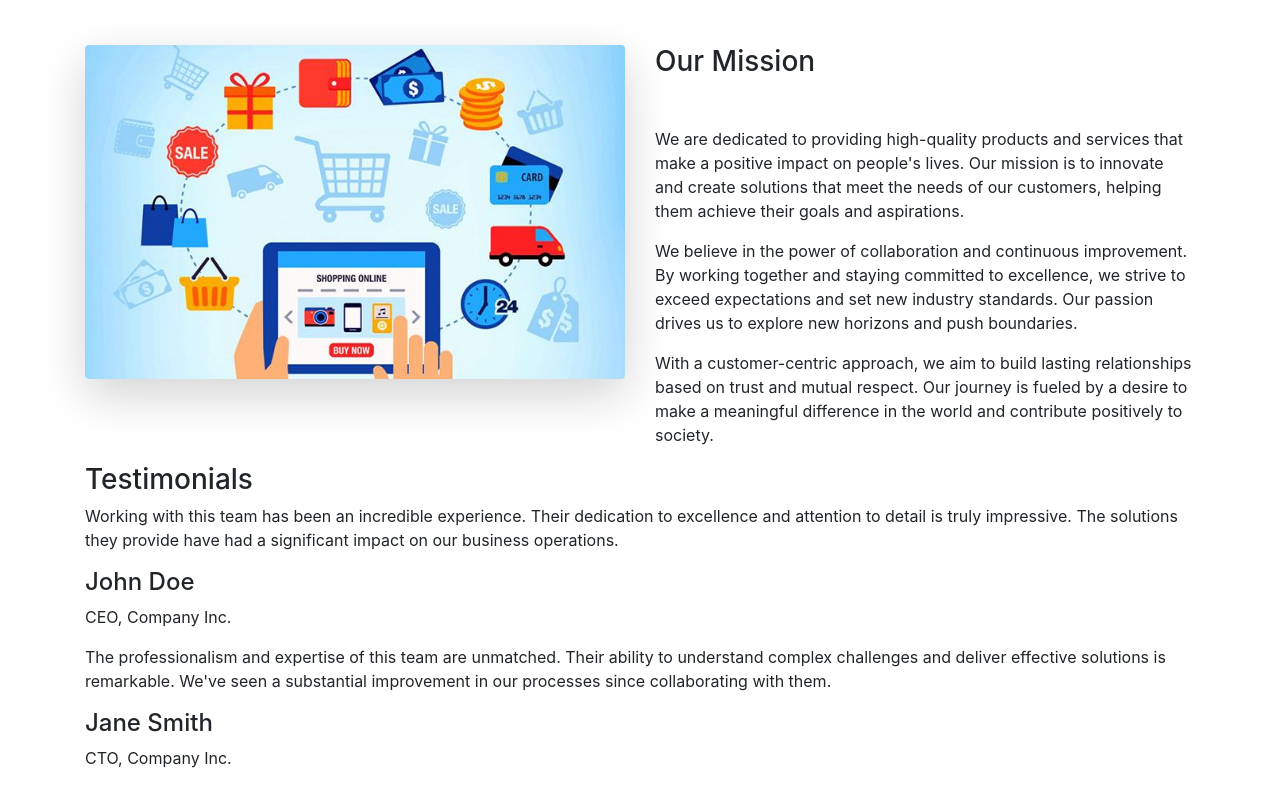
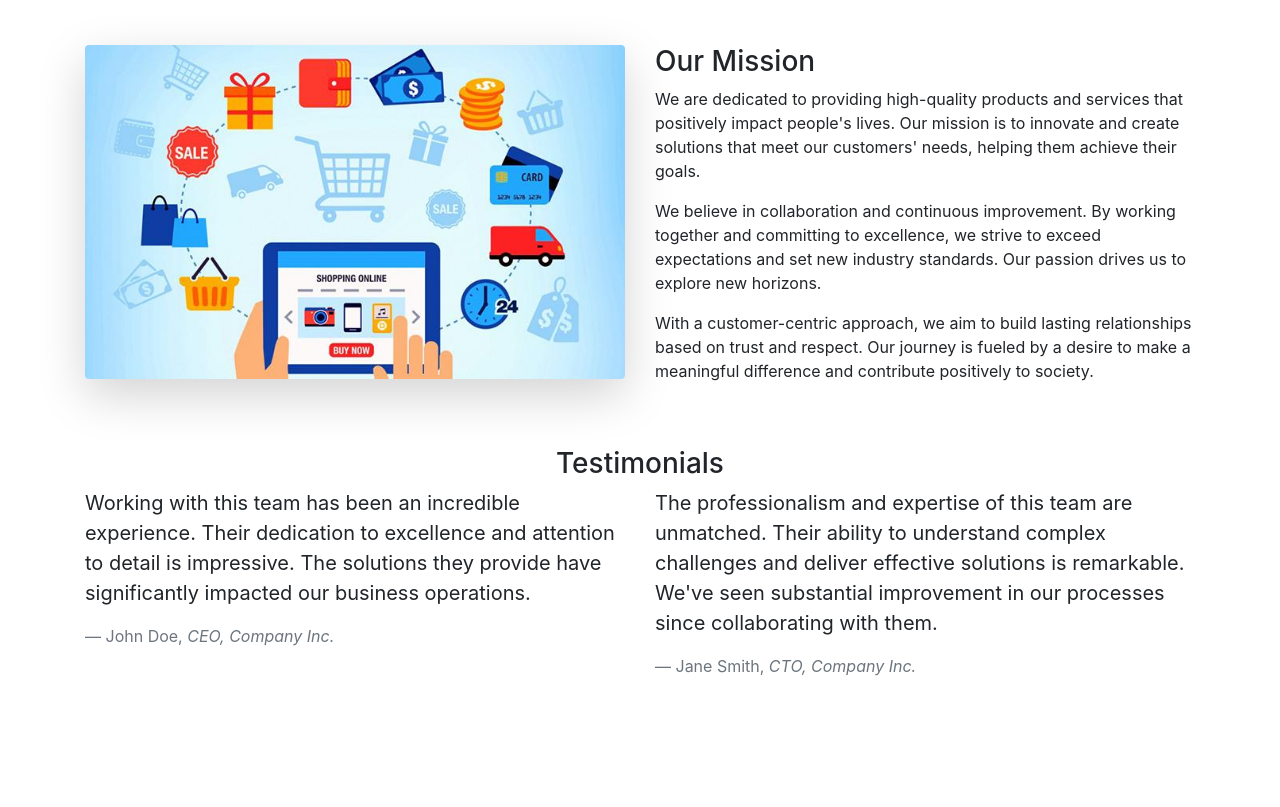
Before and after one commit to varsha-211202/E-commerce-website, a plain HTML site: page e commerce/about.html in a window 1280 px wide. Shown: the part 147-954 px from the top of the page. Drawn offline with nearby package versions, Linux system fonts and the light colour scheme.

Commit message:
Update about.html

```diff
--- a/e commerce/about.html
+++ b/e commerce/about.html
@@ -7,93 +7,62 @@
     <title>About Us Page</title>
     <link rel="stylesheet" href="https://cdnjs.cloudflare.com/ajax/libs/font-awesome/5.10.0/css/all.min.css">
     <link rel="stylesheet" href="https://maxcdn.bootstrapcdn.com/bootstrap/4.5.0/css/bootstrap.min.css">
-
 </head>
 
 <body>
-    <!-- ==============about starts here============== -->
+    <!-- About Us Section -->
     <section class="about py-5 my-5" id="about">
         <div class="container">
-            <div class="section_title text-center mb-5">
-                <h1 class="text-capitalize">About Us</h1>
+            <div class="text-center mb-5">
+                <h1>About Us</h1>
             </div>
             <div class="row">
                 <div class="col-md-6">
-                    <div class="row">
-                        <div class="col-md-12">
-                            <img src="images/about.jpg" class="img img-fluid rounded shadow-lg"
-                                alt="about us image">
-                        </div>
-                    </div>
+                    <img src="images/about.jpg" class="img-fluid rounded shadow-lg" alt="About Us">
                 </div>
                 <div class="col-md-6">
-                    <div class="row">
-                        <div class="col-md-12">
-                            <div class="title">
                     <h3>Our Mission</h3>
-                            </div>
-                            <div class="about_text mt-sm-5">
                     <p>
-                                    We are dedicated to providing high-quality products and services that
-                                    make a positive impact on people's lives. Our mission is to innovate
-                                    and create solutions that meet the needs of our customers, helping
-                                    them achieve their goals and aspirations.
+                        We are dedicated to providing high-quality products and services that positively impact people's lives.
+                        Our mission is to innovate and create solutions that meet our customers' needs, helping them achieve their goals.
                     </p>
                     <p>
-                                    We believe in the power of collaboration and continuous improvement.
-                                    By working together and staying committed to excellence, we strive
-                                    to exceed expectations and set new industry standards. Our passion
-                                    drives us to explore new horizons and push boundaries.
+                        We believe in collaboration and continuous improvement. By working together and committing to excellence,
+                        we strive to exceed expectations and set new industry standards. Our passion drives us to explore new horizons.
                     </p>
                     <p>
-                                    With a customer-centric approach, we aim to build lasting relationships
-                                    based on trust and mutual respect. Our journey is fueled by a desire
-                                    to make a meaningful difference in the world and contribute positively
-                                    to society.
+                        With a customer-centric approach, we aim to build lasting relationships based on trust and respect.
+                        Our journey is fueled by a desire to make a meaningful difference and contribute positively to society.
                     </p>
                 </div>
             </div>
-                    </div>
-                </div>
+            <div class="text-center mt-5">
+                <h3>Testimonials</h3>
             </div>
             <div class="row">
-                    <div class="col-md-12">
-                    <div class="title">
-                        <h3>Testimonials</h3>
+                <div class="col-md-6">
+                    <blockquote class="blockquote">
+                        <p>
+                            Working with this team has been an incredible experience. Their dedication to excellence and attention to detail is impressive.
+                            The solutions they provide have significantly impacted our business operations.
+                        </p>
+                        <footer class="blockquote-footer">John Doe, <cite title="Company Inc.">CEO, Company Inc.</cite></footer>
+                    </blockquote>
                 </div>
-                    <div class="testimonial">
-                        <div class="testimonial-item">
-                            <div class="testimonial-content">
+                <div class="col-md-6">
+                    <blockquote class="blockquote">
                         <p>
-                                    Working with this team has been an incredible experience. Their dedication
-                                    to excellence and attention to detail is truly impressive. The solutions
-                                    they provide have had a significant impact on our business operations.
+                            The professionalism and expertise of this team are unmatched. Their ability to understand complex challenges and deliver effective
+                            solutions is remarkable. We've seen substantial improvement in our processes since collaborating with them.
                         </p>
-                                <div class="testimonial-meta">
-                                    <h4>John Doe</h4>
-                                    <p>CEO, Company Inc.</p>
-                                </div>
-                            </div>
-                        </div>
-                        <div class="testimonial-item">
-                            <div class="testimonial-content">
-                                <p>
-                                    The professionalism and expertise of this team are unmatched. Their ability
-                                    to understand complex challenges and deliver effective solutions is remarkable.
-                                    We've seen a substantial improvement in our processes since collaborating with them.
-                                </p>
-                                <div class="testimonial-meta">
-                                    <h4>Jane Smith</h4>
-                                    <p>CTO, Company Inc.</p>
-                                </div>
-                            </div>
-                        </div>
-                    </div>
+                        <footer class="blockquote-footer">Jane Smith, <cite title="Company Inc.">CTO, Company Inc.</cite></footer>
+                    </blockquote>
                 </div>
             </div>
         </div>
     </section>
-    <!-- ==============about ends here============== -->
+    <!-- End About Us Section -->
+
     <script src="https://code.jquery.com/jquery-3.5.1.slim.min.js"></script>
     <script src="https://cdn.jsdelivr.net/npm/@popperjs/core@2.5.3/dist/umd/popper.min.js"></script>
     <script src="https://stackpath.bootstrapcdn.com/bootstrap/4.5.0/js/bootstrap.min.js"></script>
```
Lines whose indentation alone changed are shown as unchanged.
